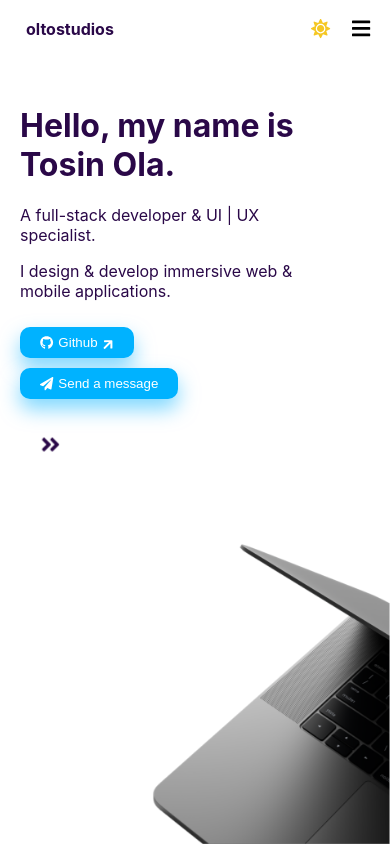
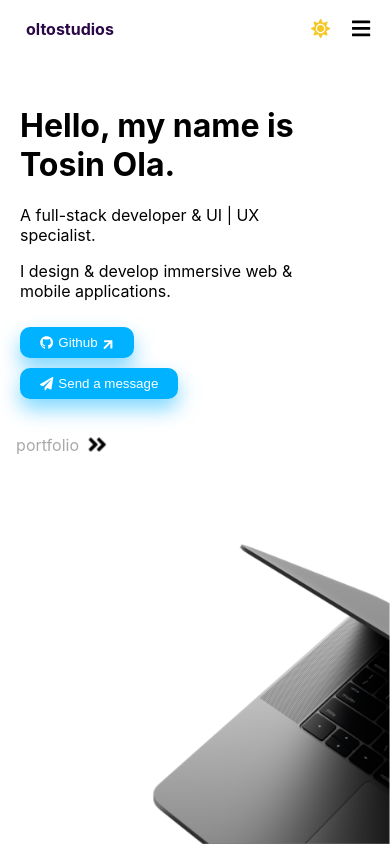
Before and after one commit to tosebikan/oltostudios, a React (Create React App) app: page / in a window 390 px wide. Built offline with nearby package versions, Linux system fonts and the light colour scheme.

Commit message:
add responsive animation

```diff
--- a/src/screens/aboutScreen.css
+++ b/src/screens/aboutScreen.css
@@ -5,7 +5,6 @@
 }
 
 .hero-text {
-  color: #2a0848;
   padding-top: 5vh;
   margin-left: 20px;
 }
@@ -56,6 +55,7 @@
 }
 .portfolio-button-container:hover p {
   transform: translateX(0);
+  color: black;
 }
 
 .portfolio-button {
@@ -75,6 +75,19 @@ span {
 
 .portfolio-button-container:hover span {
   transform: translateX(0);
+}
+
+@media (max-width: 1000px) {
+  .portfolio-button-container p {
+    color: darkgray;
+    transform: translateX(-1vw);
+    transition: 0.6s cubic-bezier(0.2, 0.8, 0.2, 1);
+  }
+
+  span {
+    transform: translateX(0);
+    transition: 1s cubic-bezier(0.2, 0.8, 0.2, 1);
+  }
 }
 
 @keyframes slide {
```
